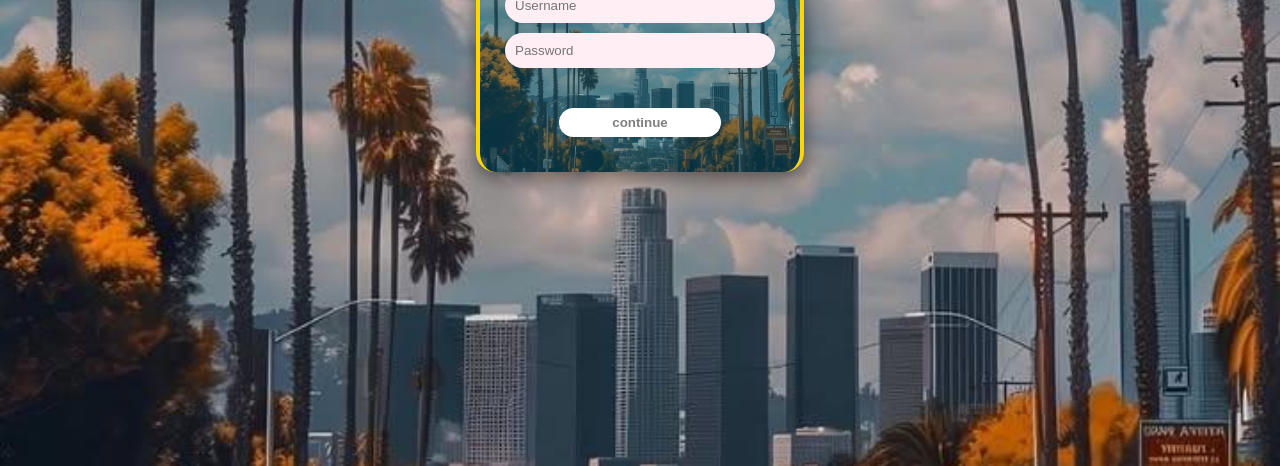
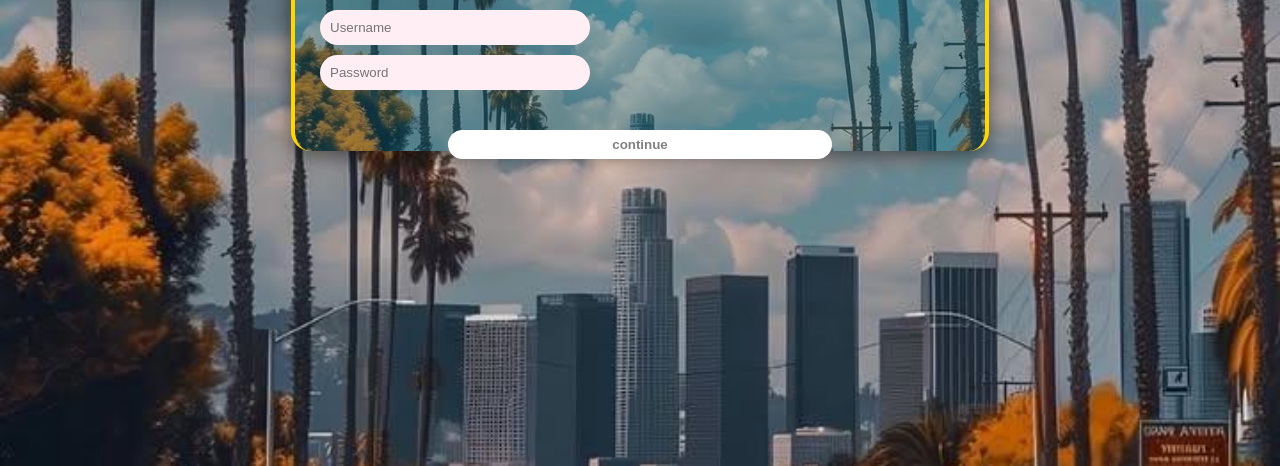
Before and after one commit to duduonenine/jemaw, a plain HTML site: page index.html in a window 1280 px wide. Shown: the part 334-800 px from the top of the page. Drawn offline with Linux system fonts and the light colour scheme.

Commit message:
Adjust login container dimensions and background

```diff
--- a/login.css
+++ b/login.css
@@ -14,11 +14,12 @@ body {
 }
 
 .login-container {
-    grid-template-columns: repeat(auto-fit, minmax(200px, 1fr));
     background: linear-gradient(rgba(0, 119, 138, 0.3), rgba(0, 119, 138, 0.3)),
                 url('dudu.jpg');
     background-size: cover;
     background-position: center;
+    width: 50%;
+    height: 200px;
     color: white;
     padding: 25px;
     border-radius: 20px;
```
